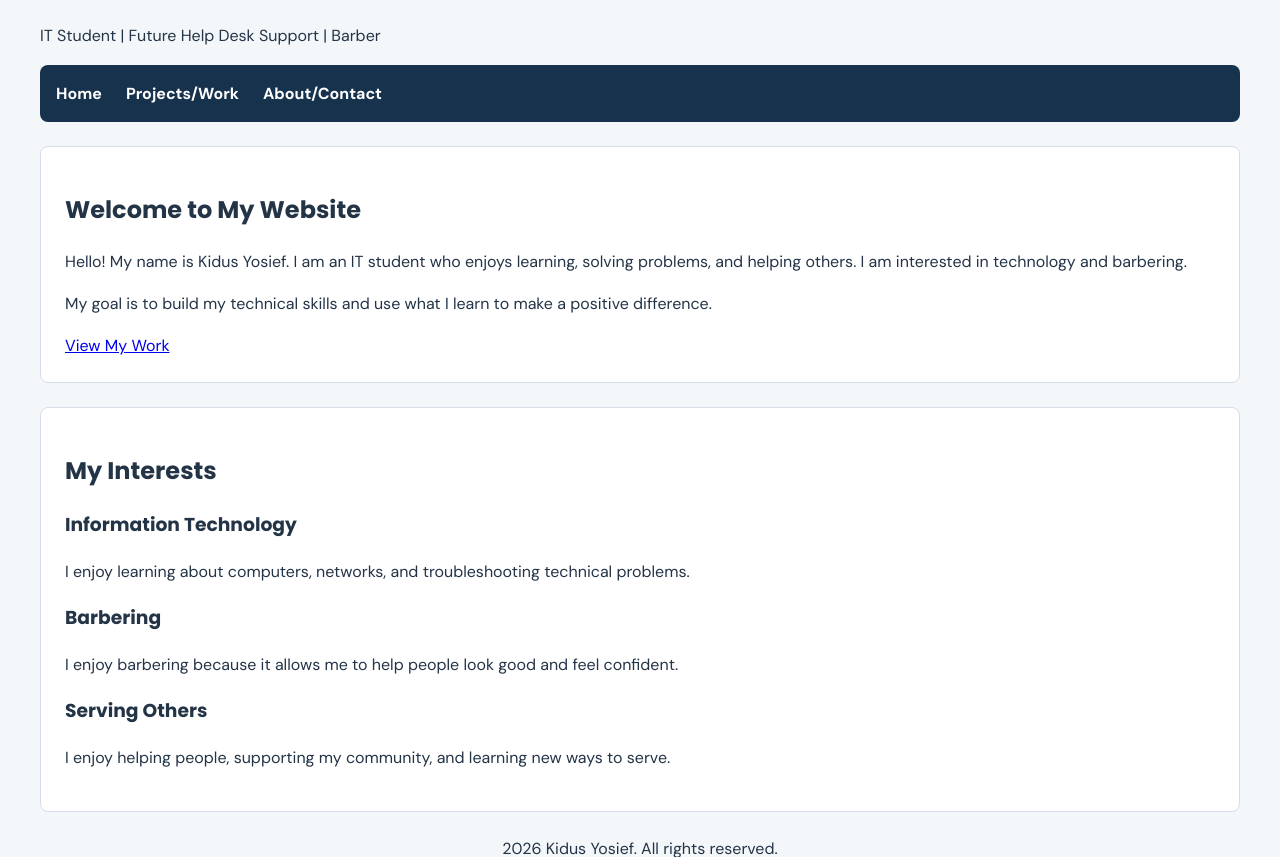
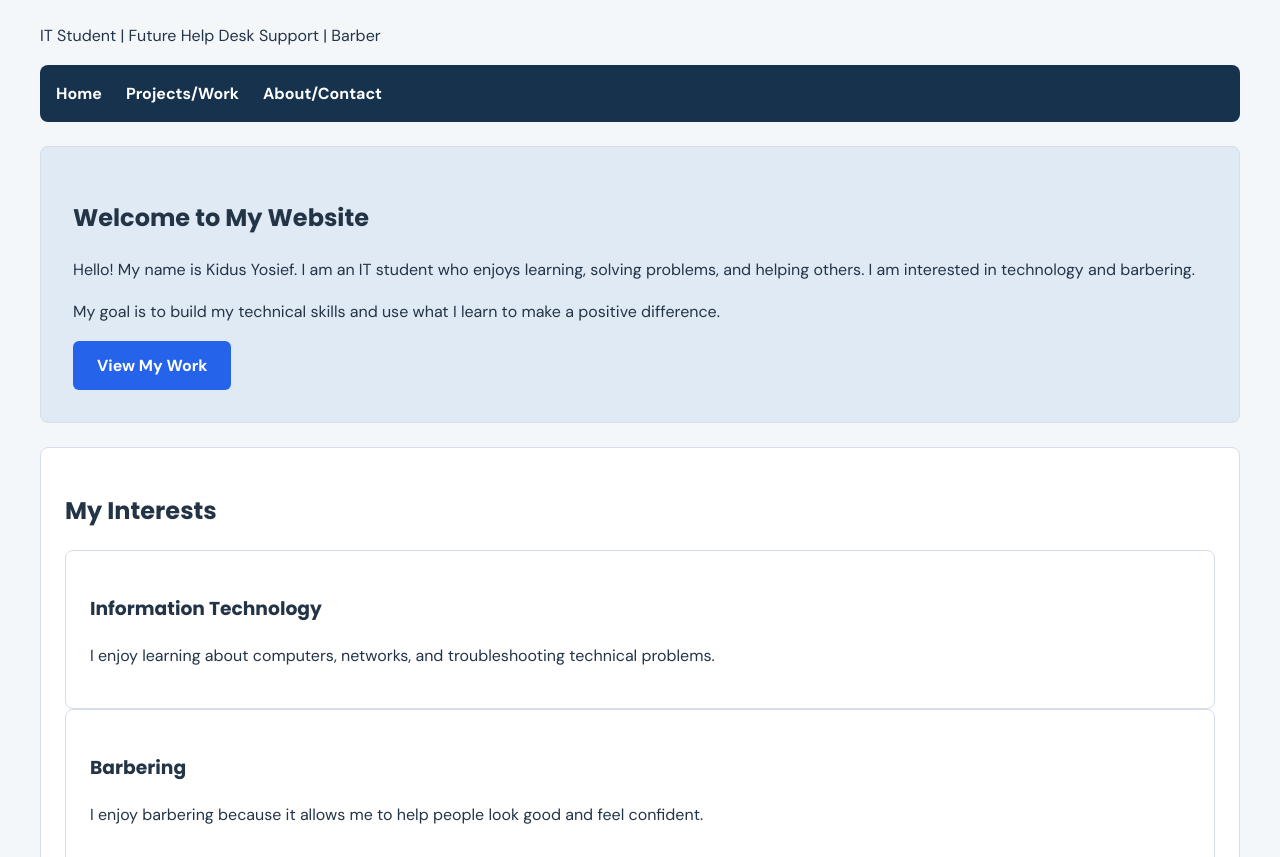
Before and after one commit to kyosief-ctrl/my-portfolio4, a plain HTML site: page index.html in a window 1280 px wide. Shown: the part 95-952 px from the top of the page. Drawn offline with Linux system fonts and the light colour scheme.

Commit message:
Enhance homepage with improved navigation accessibility and add button styles

```diff
--- a/index.html
+++ b/index.html
@@ -13,9 +13,9 @@
         <h1>Kidus Yosief</h1>
         <p>IT Student | Future Help Desk Support | Barber</p>
 
-        <nav>
+        <nav aria-label="Main navigation">
             <ul>
-                <li><a href="index.html">Home</a></li>
+                <li><a href="index.html" aria-current="page">Home</a></li>
                 <li><a href="projects.html">Projects/Work</a></li>
                 <li><a href="about.html">About/Contact</a></li>
             </ul>
@@ -23,24 +23,29 @@
     </header>
 
     <main>
-        <section>
+        <section id="intro">
             <h2>Welcome to My Website</h2>
+
             <p>
                 Hello! My name is Kidus Yosief. I am an IT student
                 who enjoys learning, solving problems, and helping
                 others. I am interested in technology and barbering.
             </p>
+
             <p>
                 My goal is to build my technical skills and use
                 what I learn to make a positive difference.
             </p>
-            <a href="projects.html">View My Work</a>
+
+            <a class="button-link" href="projects.html">
+                View My Work
+            </a>
         </section>
 
         <section>
             <h2>My Interests</h2>
 
-            <article>
+            <article class="project-card">
                 <h3>Information Technology</h3>
                 <p>
                     I enjoy learning about computers, networks,
@@ -48,7 +53,7 @@
                 </p>
             </article>
 
-            <article>
+            <article class="project-card">
                 <h3>Barbering</h3>
                 <p>
                     I enjoy barbering because it allows me to
@@ -56,7 +61,7 @@
                 </p>
             </article>
 
-            <article>
+            <article class="project-card">
                 <h3>Serving Others</h3>
                 <p>
                     I enjoy helping people, supporting my community,
@@ -67,7 +72,7 @@
     </main>
 
     <footer>
-        <p>2026 Kidus Yosief. All rights reserved.</p>
+        <p>&copy; 2026 Kidus Yosief. All rights reserved.</p>
     </footer>
 
 </body>
--- a/style.css
+++ b/style.css
@@ -231,3 +231,19 @@ footer {
     padding: 12px;
   }
 }
+
+/* Home page button */
+.button-link {
+  display: inline-block;
+  padding: 12px 24px;
+  background-color: #2563EB;
+  color: #FFFFFF;
+  text-decoration: none;
+  font-weight: 700;
+  border-radius: 6px;
+}
+
+.button-link:hover {
+  background-color: #17324D;
+  text-decoration: underline;
+}
```
